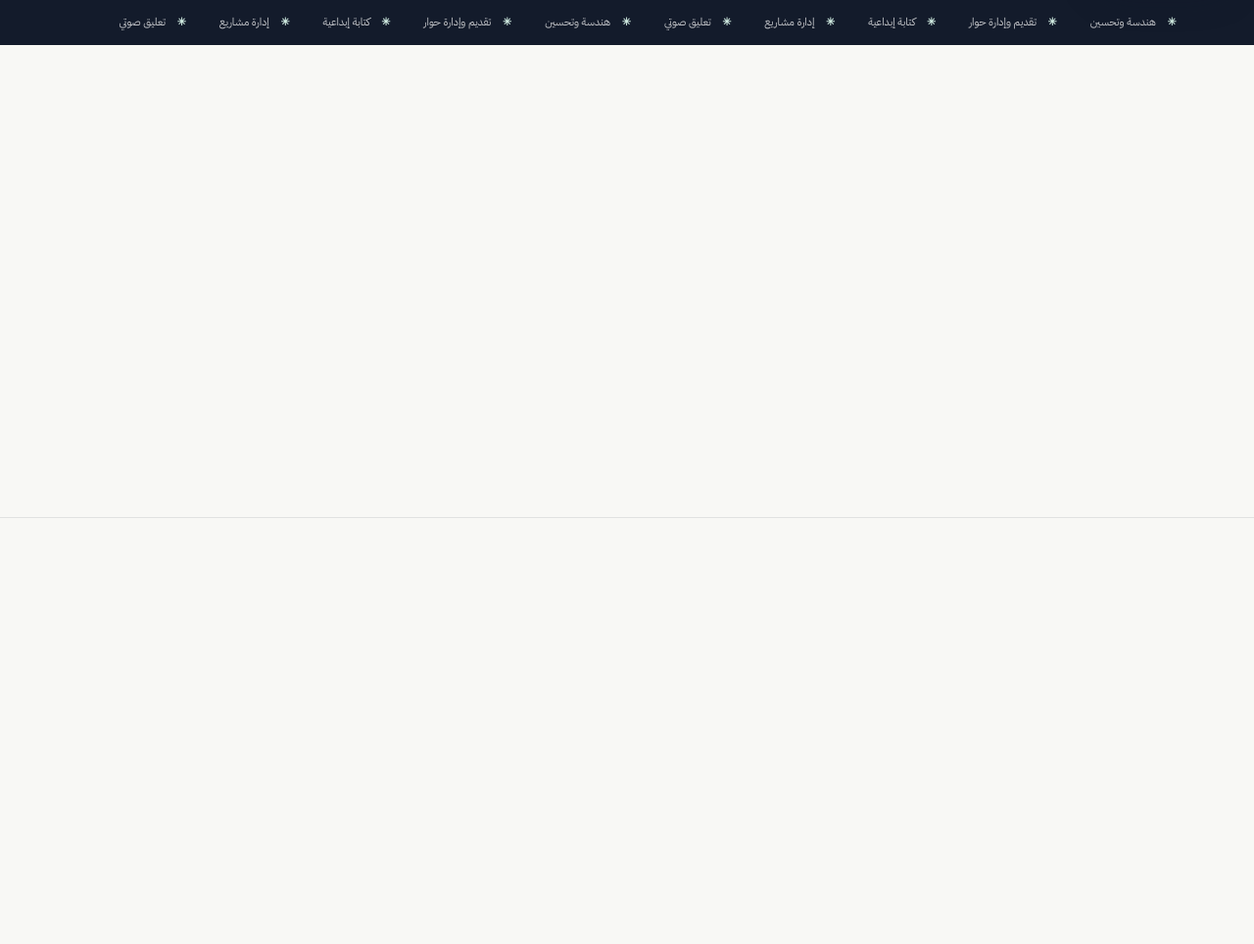
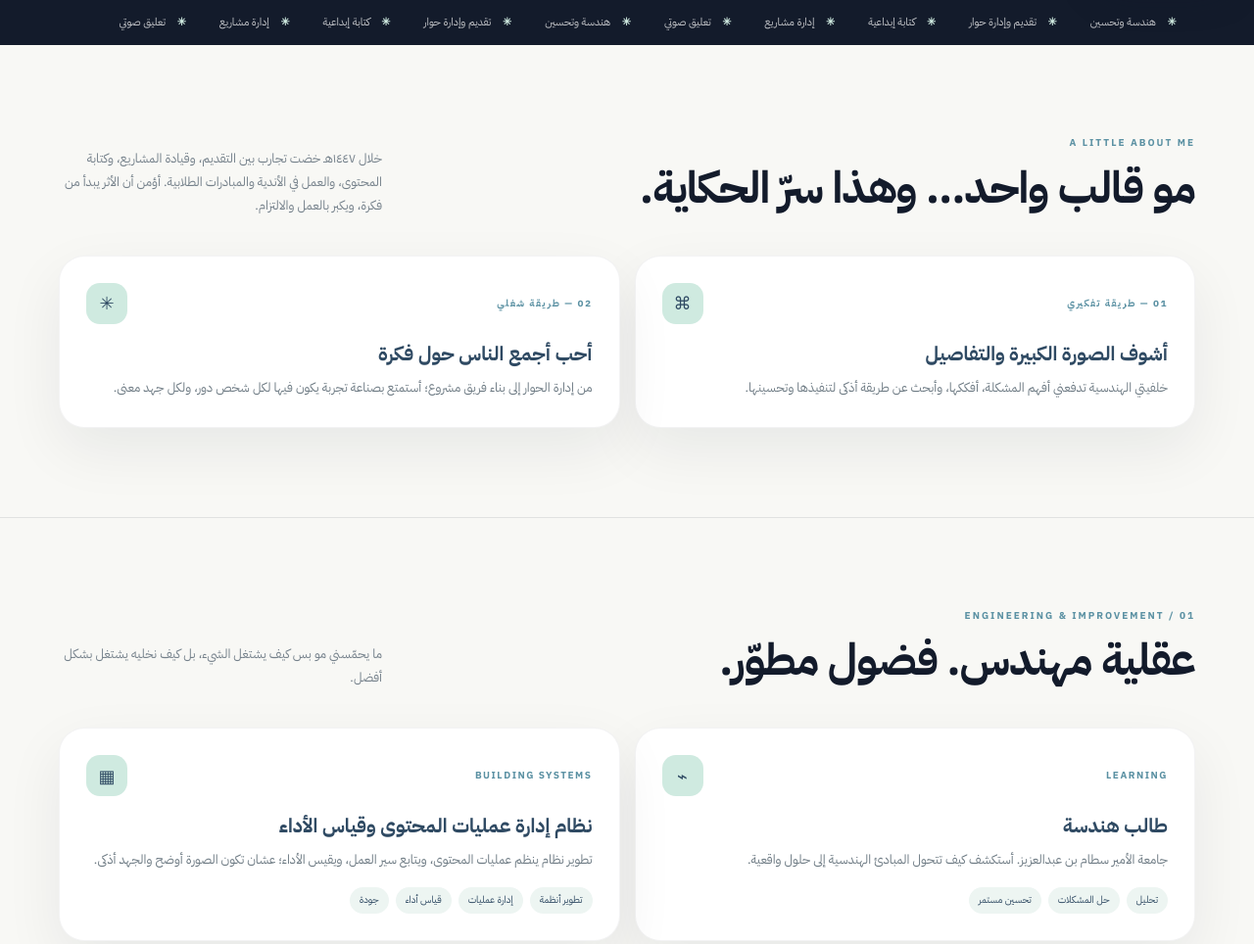
Before and after one commit to yznm1lq-pixel/my-profile, a plain HTML site: page index.html in a window 1280 px wide. Shown: the part 800-1764 px from the top of the page at 98% size. Drawn offline with Linux system fonts and the light colour scheme.

Commit message:
Fix JavaScript syntax and reveal fallback

```diff
--- a/index.html
+++ b/index.html
@@ -22,7 +22,7 @@
 .contact-panel{background:var(--night);border-radius:30px;padding:47px 25px;text-align:center;color:white;position:relative;overflow:hidden}.contact-panel:before,.contact-panel:after{content:"";position:absolute;width:300px;height:300px;border:1px solid #cfeae026;border-radius:50%;top:-220px;right:-30px}.contact-panel:after{top:auto;right:auto;bottom:-245px;left:-40px;width:390px;height:390px}.contact-panel>*{position:relative;z-index:1}.contact-panel .section-kicker{color:var(--mint)}.contact-panel h2{color:white;margin:8px 0}.contact-panel p{font-size:13px;color:#ffffffb7}.contact-panel .btn{background:var(--mint);color:var(--night);margin:7px}
 footer{display:flex;justify-content:space-between;gap:12px;padding:22px 0;color:#8b969a;font-size:10px}
 .field-launch{position:fixed;z-index:50;right:22px;bottom:20px;border:1px solid white;background:var(--night);color:white;border-radius:40px;padding:8px 16px 8px 9px;display:flex;align-items:center;gap:10px;box-shadow:0 14px 38px #131b2b3b;cursor:pointer;font-size:11px;font-weight:600}.field-launch i{font-style:normal;width:32px;height:32px;border-radius:50%;display:grid;place-items:center;background:var(--mint);color:var(--night);font-size:17px}.field-menu{position:fixed;z-index:49;right:22px;bottom:78px;width:min(340px,calc(100vw - 28px));padding:12px;border:1px solid white;border-radius:22px;background:#fffffff2;box-shadow:0 25px 75px #131b2b30;backdrop-filter:blur(22px);opacity:0;visibility:hidden;transform:translateY(12px) scale(.97);transform-origin:bottom right;transition:.25s}.field-menu.open{opacity:1;visibility:visible;transform:none}.menu-head{display:flex;align-items:center;justify-content:space-between;padding:6px 8px 12px;color:var(--night);font-size:12px;font-weight:700}.menu-head small{display:block;font-size:10px;color:var(--muted);font-weight:400}.menu-head button{border:0;border-radius:50%;width:29px;height:29px;background:#edf3f0;color:var(--night);cursor:pointer}.field-menu a{display:flex;align-items:center;gap:11px;padding:10px;border-radius:14px;color:var(--blue);font-size:12px}.field-menu a:hover{background:var(--mint)}.field-menu a i{font-style:normal;width:34px;height:34px;display:grid;place-items:center;background:#edf4f1;border-radius:11px}
-.reveal{opacity:0;transform:translateY(20px);transition:opacity .7s,transform .7s}.reveal.visible{opacity:1;transform:none}
+.reveal{opacity:1;transform:none}.js .reveal{opacity:0;transform:translateY(20px);transition:opacity .7s,transform .7s}.js .reveal.visible{opacity:1;transform:none}
 @media(max-width:820px){.nav{gap:13px}.nav a:nth-child(2),.nav a:nth-child(3){display:none}.hero{grid-template-columns:1fr;text-align:center;gap:5px;padding:30px 0 50px}.hero-copy{order:1}.hero-art{order:0;min-height:420px}.hero-intro{margin:auto}.eyebrow{justify-content:center}.hero-actions,.hero-note{justify-content:center}.photo-wrap{width:270px}.art-ring{width:370px;height:370px}.section{padding:70px 0}.section-heading{display:block;text-align:center}.section-heading p{margin:8px auto 0}.presentation{grid-template-columns:1fr}.award{min-height:190px}}
 @media(max-width:560px){.wrap{width:calc(100% - 30px)}.topbar{height:65px}.hero h1{font-size:57px;letter-spacing:-2px}.hero-intro{font-size:14px}.tagline{font-size:10px}.hero-art{min-height:350px}.photo-wrap{width:220px}.art-ring{width:300px;height:300px}.sticker{font-size:9px;padding:9px 12px}.sticker b{font-size:18px}.sticker-a{top:8%}.sticker-b{bottom:7%}.scribble{font-size:65px}.section{padding:62px 0}.cards{grid-template-columns:1fr}.card{padding:22px}.stats-row{grid-template-columns:repeat(2,1fr);gap:9px}.stat b{font-size:31px}.metrics{gap:8px}.metric{padding:13px}.metric b{font-size:31px}.project-card{padding:23px}.project-points{grid-template-columns:1fr}.contact-panel{padding:37px 18px}.field-launch{right:13px;bottom:13px}.field-menu{right:13px;bottom:70px}footer{flex-wrap:wrap}}
 @media(prefers-reduced-motion:reduce){*,*:before,*:after{animation:none!important;scroll-behavior:auto!important;transition:none!important}.reveal{opacity:1;transform:none}}
@@ -115,7 +115,7 @@ footer{display:flex;justify-content:space-between;gap:12px;padding:22px 0;color:
 </main>
 <footer class="wrap"><span>© <span id="year"></span> يزن القحطاني</span><span>مجموعة إنسان · صُنع بشغف</span></footer>
 <button class="field-launch" id="fieldLaunch" aria-expanded="false" aria-controls="fieldMenu"><i>✳</i> استكشف مجالاتي</button>
-<div class="field-menu" id="fieldMenu" role="dialog" aria-label="مجالات يزن"><div class="menu-head"><span>وين نروح؟<small>اختر مساحة واكتشفها</small></span><button id="fieldClose" aria-label="إغلاق">×</button></div><a href="#engineering"><i>⌁</i> الهندسة والتحسين</a><a href="#presenting"><i>◉</i> التقديم وإدارة الحوار</a><a href="#writing"><i>✎</i> كتابة المحتوى الإبداعي</a><a href="#stories"><i>✳</i> محطات وتجارب ١٤٤٧هـ</a><a href="#projects"><i>↗</i> إدارة المشاريع</a><a href="#voice"><i>♫</i> التعليق الصوتي</a></div>
+<div class="field-menu" id="fieldMenu" role="dialog" aria-label="مجالات يزن"><div class="menu-head"><span>وين نروح؟<small>اختر مساحة واكتشفها</small></span><button id="fieldClose" aria-label="إغلاق">×</button></div><a href="#engineering"><i>⌁</i> الهندسة والتحسين</a><a href="#presenting"><i>◉</i> التقديم وإدارة الحوار</a><a href="#writing"><i>✎</i> كتابة المحتوى الإبداعي</a><a href="#projects"><i>↗</i> إدارة المشاريع</a><a href="#voice"><i>♫</i> التعليق الصوتي</a></div>
 <div class="newsletter-modal" id="newsletterModal" role="dialog" aria-modal="true" aria-labelledby="newsletterTitle" aria-hidden="true">
 <button class="newsletter-backdrop" type="button" data-newsletter-close aria-label="إغلاق النافذة"></button>
 <div class="newsletter-dialog"><button class="newsletter-close" type="button" data-newsletter-close aria-label="إغلاق">×</button><div class="section-kicker">A NEWSLETTER SERIES</div><h2 id="newsletterTitle">رحلة مهندس</h2><p class="newsletter-intro">ثلاث نشرات، وثلاث زوايا للتأمل في التجربة والعمل والحياة.</p><div class="work-list">
@@ -128,7 +128,7 @@ document.getElementById("year").textContent=new Date().getFullYear();
 const launcher=document.getElementById("fieldLaunch"),menu=document.getElementById("fieldMenu"),close=document.getElementById("fieldClose");
 function showMenu(open){menu.classList.toggle("open",open);launcher.setAttribute("aria-expanded",String(open))}
 launcher.addEventListener("click",()=>showMenu(!menu.classList.contains("open")));close.addEventListener("click",()=>showMenu(false));menu.querySelectorAll("a").forEach(a=>a.addEventListener("click",()=>showMenu(false)));document.addEventListener("keydown",e=>{if(e.key==="Escape")showMenu(false)});
-const revealObserver=new IntersectionObserver(entries=>entries.forEach(entry=>{if(entry.isIntersecting){entry.target.classList.add("visible");revealObserver.unobserve(entry.target)}}),{threshold:.12});document.querySelectorAll(".reveal").forEach(el=>revealObserver.observe(el));
+if("IntersectionObserver" in window){document.documentElement.classList.add("js");const revealObserver=new IntersectionObserver(entries=>entries.forEach(entry=>{if(entry.isIntersecting){entry.target.classList.add("visible");revealObserver.unobserve(entry.target)}}),{threshold:.12});document.querySelectorAll(".reveal").forEach(el=>revealObserver.observe(el));}
 
 
 /* Newsletter modal interactions */
@@ -140,7 +140,8 @@ function closeNewsletters(){newsletterModal.classList.remove("open");newsletterM
 newsletterOpen.addEventListener("click",openNewsletters);
 newsletterModal.querySelectorAll("[data-newsletter-close]").forEach(button=>button.addEventListener("click",closeNewsletters));
 document.addEventListener("keydown",event=>{if(event.key==="Escape"&&newsletterModal.classList.contains("open"))closeNewsletters()});
-\n/* Count figures once as each section enters the viewport */
+
+/* Count figures once as each section enters the viewport */
 const countNodes=document.querySelectorAll(".count-up");
 const countObserver=new IntersectionObserver(entries=>entries.forEach(entry=>{
  if(!entry.isIntersecting)return;
@@ -152,6 +153,6 @@ const countObserver=new IntersectionObserver(entries=>entries.forEach(entry=>{
  function tick(now){const p=Math.min((now-start)/duration,1),ease=1-Math.pow(1-p,4);el.textContent=Math.round(target*ease).toLocaleString("en-US")+suffix;if(p<1)requestAnimationFrame(tick)}
  requestAnimationFrame(tick);
 }),{threshold:.45});
-countNodes.forEach(el=>countObserver.observe(el));
+if("IntersectionObserver" in window){countNodes.forEach(el=>countObserver.observe(el));}else{countNodes.forEach(el=>{el.textContent=(el.dataset.count||el.textContent)+(el.dataset.suffix||"")});}
 </script>
 </body></html>
```
